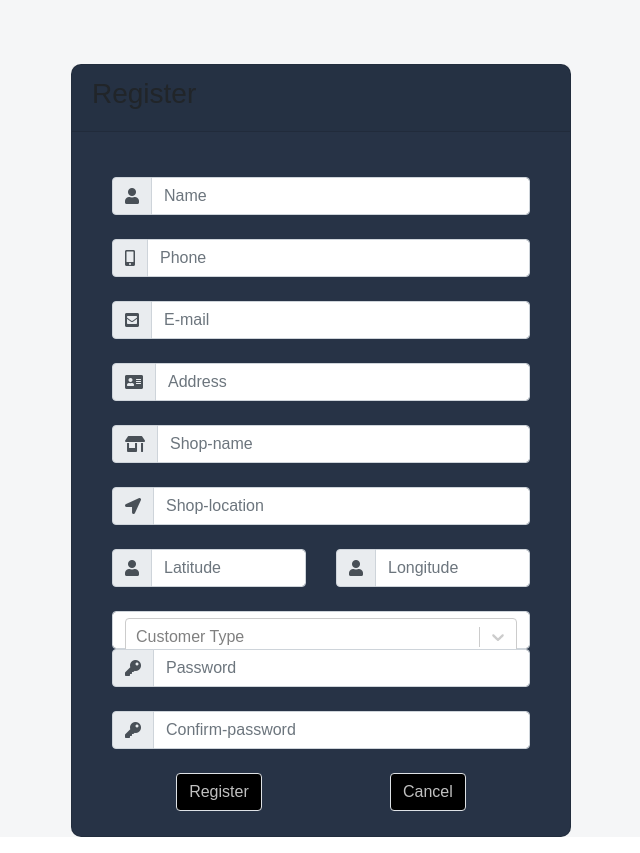
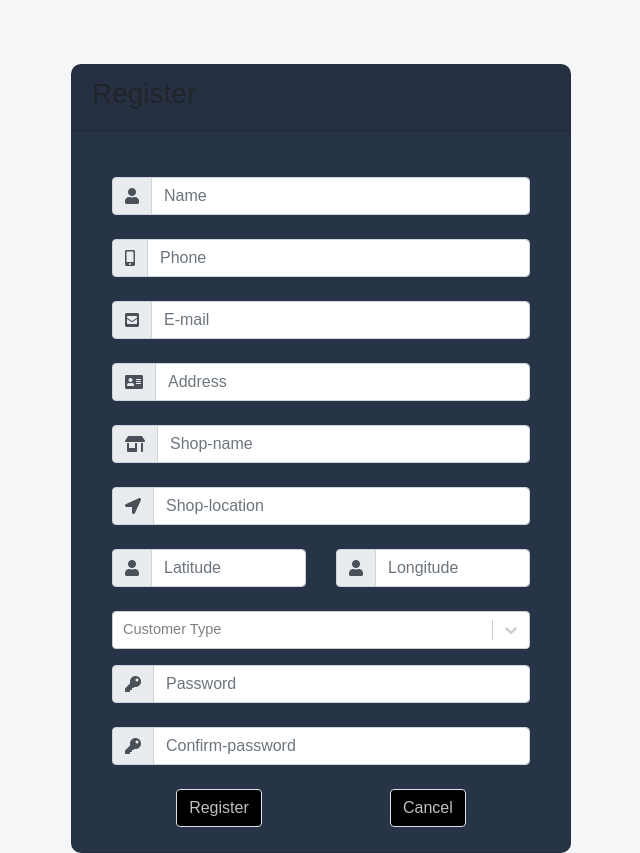
Before and after one commit to lucy-idunq/sst-web, a React (Create React App) app: page / in a window 1280 px wide. Shown: the whole page, without its empty margins (319-959 px from the left). Built offline with nearby package versions, Linux system fonts and the light colour scheme.

Commit message:
Register form

```diff
--- a/src/Components/Login/Register.js
+++ b/src/Components/Login/Register.js
@@ -84,14 +84,14 @@ const Register = props => {
                                 <DqInput id='longitude' placeholder="Longitude"/>
                             </div>
                         </div>
-                        <div >
+                        {/* <div className="border border-danger"> */}
                             {/* <div className="input-group-prepend">
                                 <span className="input-group-text">
                                 <i className="fa fa-user" />
                                 </span>
                             </div> */}
-                                <DqSelect data={data} placeholder="Customer Type" className="form-control"/>
-                        </div>
+                                <DqSelect data={data} placeholder="Customer Type" className="pb-3"/>
+                        {/* </div> */}
                         <div className="input-group form-group  pb-2">
                             <div className="input-group-prepend">
                                 <span className="input-group-text">
```
Also changed, not shown: 1 other file (tests, documents, lock files or other folders).
